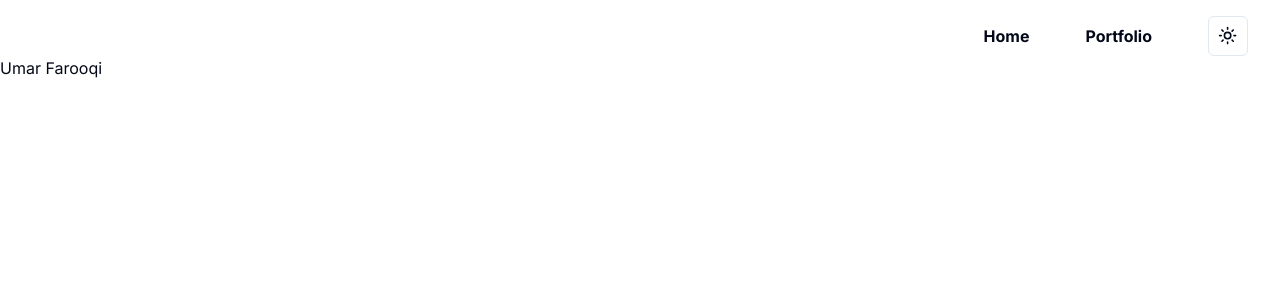
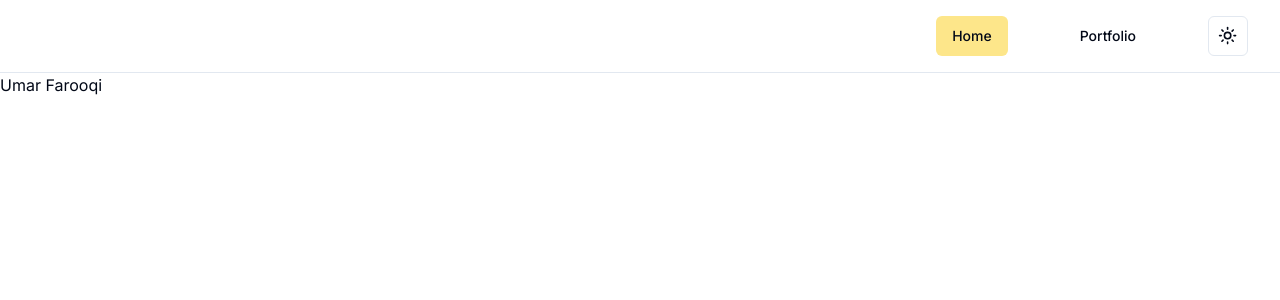
Before and after one commit to Skoomar/umar-farooqi, a Next.js app: page / in a window 1280 px wide. Shown: the top 300 px of the page. Built offline with nearby package versions, Linux system fonts and the light colour scheme.

Commit message:
button links, navmenu separator

```diff
--- a/package.json
+++ b/package.json
@@ -14,6 +14,7 @@
     "@radix-ui/react-dialog": "^1.0.5",
     "@radix-ui/react-dropdown-menu": "^2.0.6",
     "@radix-ui/react-navigation-menu": "^1.1.4",
+    "@radix-ui/react-separator": "^1.0.3",
     "@radix-ui/react-slot": "^1.0.2",
     "class-variance-authority": "^0.7.0",
     "clsx": "^2.1.1",
--- a/src/app/page.tsx
+++ b/src/app/page.tsx
@@ -1,10 +1,11 @@
 import NavMenu from "@/components/NavMenu/NavMenu";
+import { Separator } from "@/components/ui/separator";
 
 export default function Home() {
     return (
         <div>
             <NavMenu />
-
+            <Separator />
             <h1>Umar Farooqi</h1>
         </div>
     );
--- a/src/components/NavMenu/NavMenu.tsx
+++ b/src/components/NavMenu/NavMenu.tsx
@@ -7,7 +7,7 @@
 import Link from "next/link";
 
 const NavMenu = () => (
-    <div className="flex justify-between pt-4 px-8">
+    <div className="flex justify-between py-4 px-8">
         <Sheet>
             <SheetTrigger asChild>
                 <Button className="lg:hidden" variant="outline" size="icon">
@@ -23,8 +23,12 @@
         </Sheet>
         {/* TODO: probably a better way to do the margins between menu items/icons than setting margin between them */}
         <nav className="ml-auto mr-14 hidden lg:flex items-center gap-14 font-bold">
-            <Link href="/" className="align-text-bottom">Home</Link>
-            <Link href="/portfolio">Portfolio</Link>
+            <Button asChild variant="ghost" className="bg-amber-200">
+                <Link href="/">Home</Link>
+            </Button>
+            <Button asChild variant="ghost">
+                <Link href="/portfolio">Portfolio</Link>
+            </Button>
         </nav>
         <LightDarkToggle />
     </div>
--- /dev/null
+++ b/src/components/ui/separator.tsx
@@ -0,0 +1,31 @@
+"use client"
+
+import * as React from "react"
+import * as SeparatorPrimitive from "@radix-ui/react-separator"
+
+import { cn } from "@/lib/utils"
+
+const Separator = React.forwardRef<
+  React.ElementRef<typeof SeparatorPrimitive.Root>,
+  React.ComponentPropsWithoutRef<typeof SeparatorPrimitive.Root>
+>(
+  (
+    { className, orientation = "horizontal", decorative = true, ...props },
+    ref
+  ) => (
+    <SeparatorPrimitive.Root
+      ref={ref}
+      decorative={decorative}
+      orientation={orientation}
+      className={cn(
+        "shrink-0 bg-border",
+        orientation === "horizontal" ? "h-[1px] w-full" : "h-full w-[1px]",
+        className
+      )}
+      {...props}
+    />
+  )
+)
+Separator.displayName = SeparatorPrimitive.Root.displayName
+
+export { Separator }
```
Also changed, not shown: 2 other files (tests, documents, lock files or other folders).
